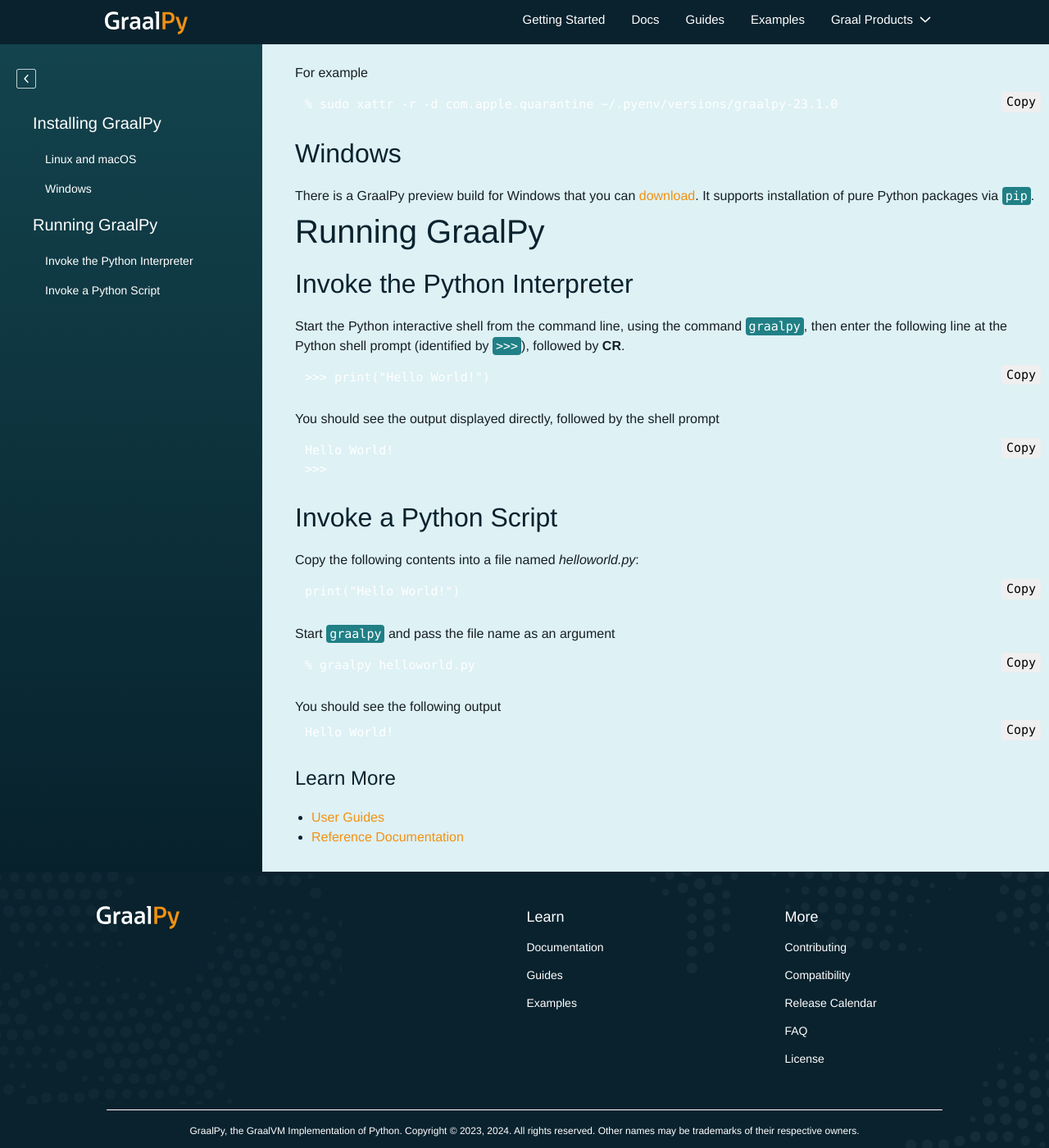
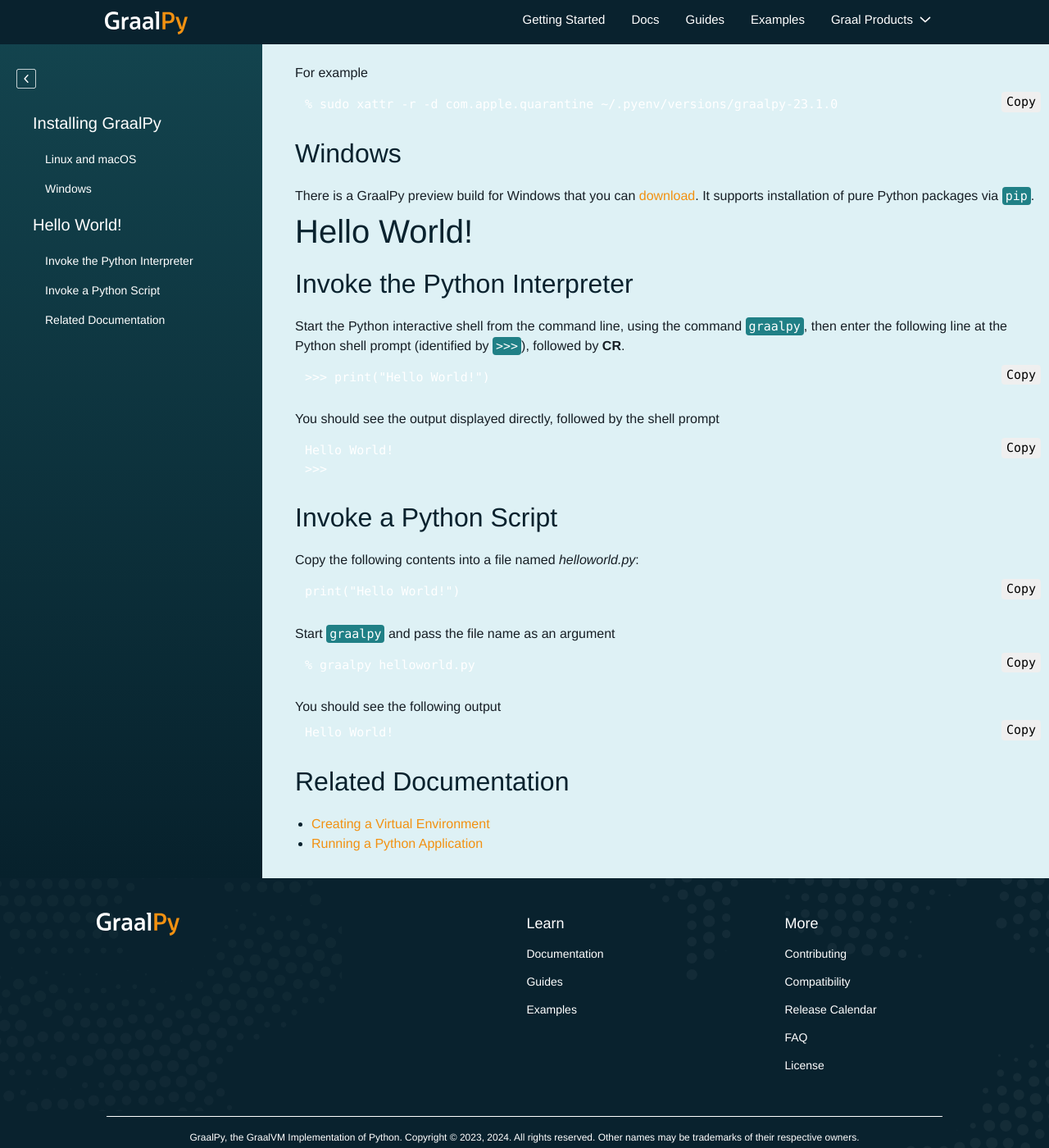
Before and after one commit to Y-Shcheholskyy/graalpy.github.io, a Jekyll site: the page built from docs/getting_started.md, in a window 1280 px wide and 1400 px high, scrolled down 541 px. Shown: the whole window at 82% size. Built offline with Jekyll 4.4.1, drawn with Linux system fonts in a browser that asks for light colours.

Commit message:
Revert "Update Getting Started titles"
This reverts commit 12740f7eaecae0d00f63704b8560721ccb9061af.

````diff
--- a/_config.yml
+++ b/_config.yml
@@ -1,3 +1,4 @@
+environment: community
 title: GraalPy
 description: GraalPy is a Python 3.10 compliant runtime on top of GraalVM. GraalPy offers high-performance execution, modern language features, and easy interoperability with Java.
 url: "https://graalpy.github.io"
--- a/docs/getting_started.md
+++ b/docs/getting_started.md
@@ -41,7 +41,7 @@
 There is a GraalPy preview build for Windows that you can [download](https://github.com/oracle/graalpython/releases/).
 It supports installation of pure Python packages via `pip`.
 
-## Running GraalPy
+## Hello World!
 
 ### Invoke the Python Interpreter
 
@@ -77,7 +77,7 @@
 Hello World!
 ```
 
-#### Learn More
-
-* [User Guides](guides/Guides.md)
-* [Reference Documentation](reference/Reference.md)
+### Related Documentation
+{:.no_toc}
+* [Creating a Virtual Environment](/guides/creating_a_virtual_environment/)
+* [Running a Python Application](/guides/running_a_python_application/)
--- a/docs/reference/Reference.md
+++ b/docs/reference/Reference.md
@@ -3,8 +3,8 @@
 title: Reference
 permalink: /reference/
 ---
+Lorem Ipsum
 
-# GraalPy Reference Documentation
 {% comment %}
   The list of docs for this page is in _data/reference_list.yml
 {% endcomment %}
````
